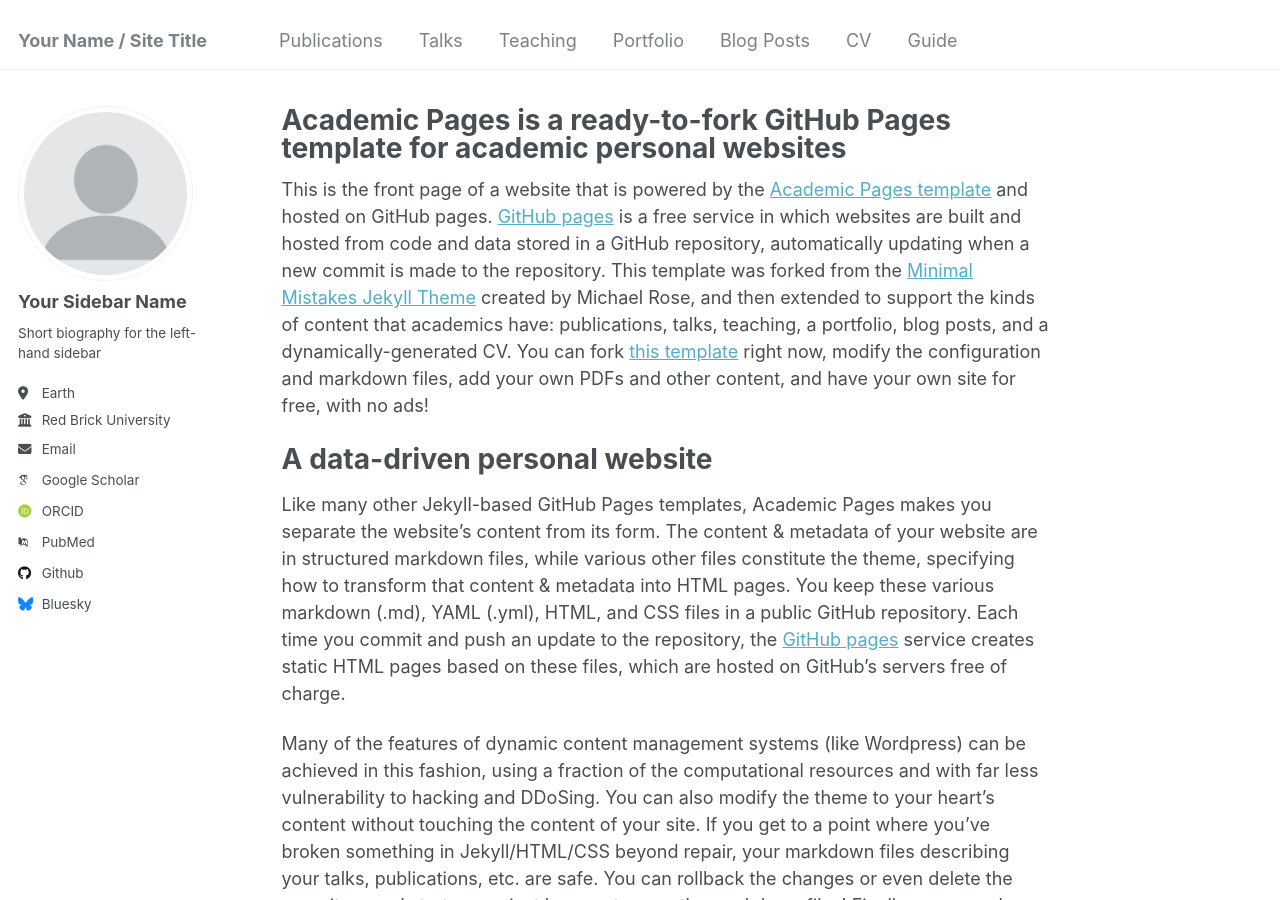
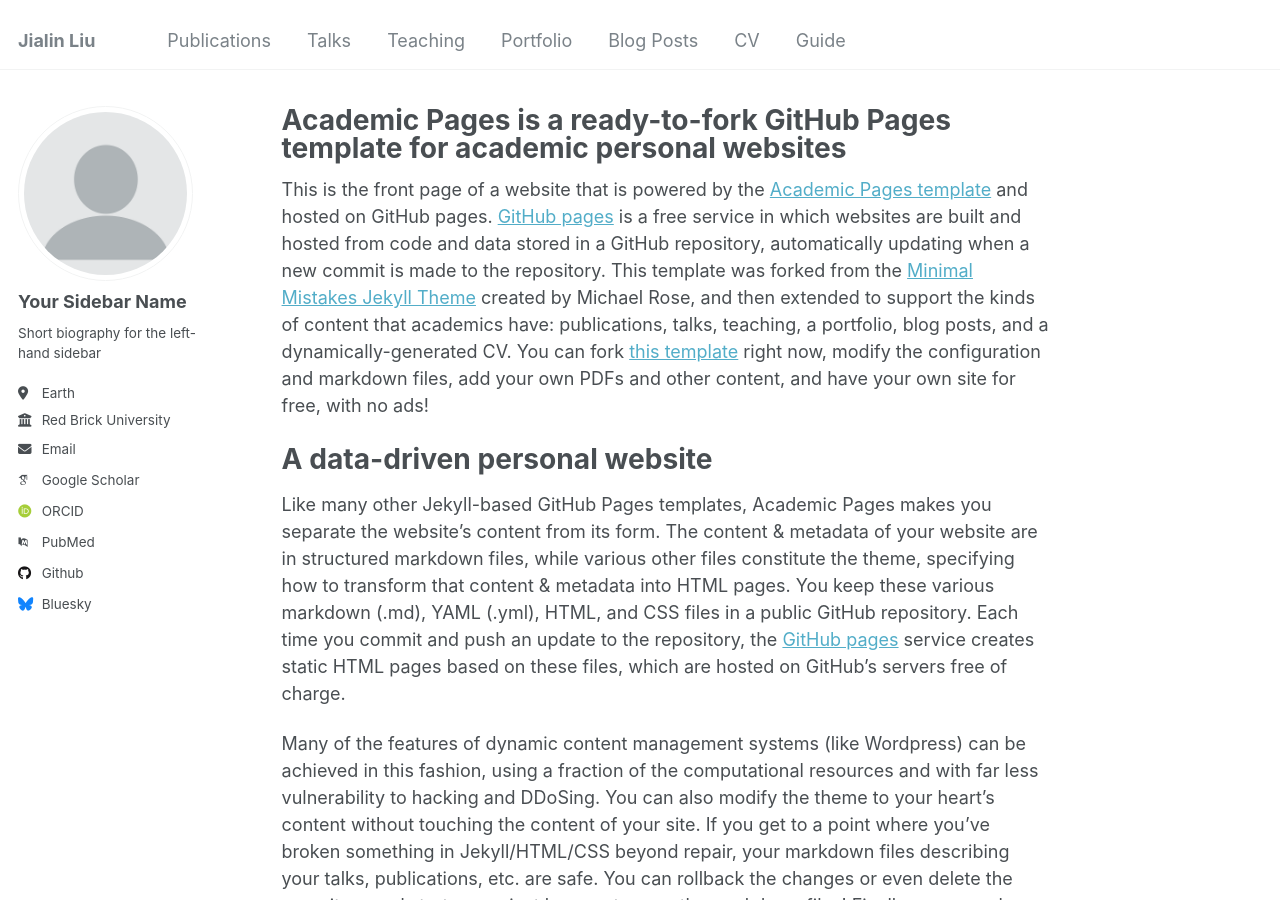
Before and after one commit to jialinliu0817/jialinliu0817.github.io, a Jekyll site: the page built from _pages/about.md, in a window 1280 px wide and 900 px high. Built offline with Jekyll 4.4.1, drawn with Linux system fonts in a browser that asks for light colours; some web fonts are replaced.

Commit message:
Update _config.yml

```diff
--- a/_config.yml
+++ b/_config.yml
@@ -8,7 +8,7 @@
 
 # Basic Site Settings
 locale                   : "en-US"
-title                    : "Your Name / Site Title"
+title                    : "Jialin Liu"
 title_separator          : "-"
 name                     : &name "Your Name"
 description              : &description "personal description"
```
